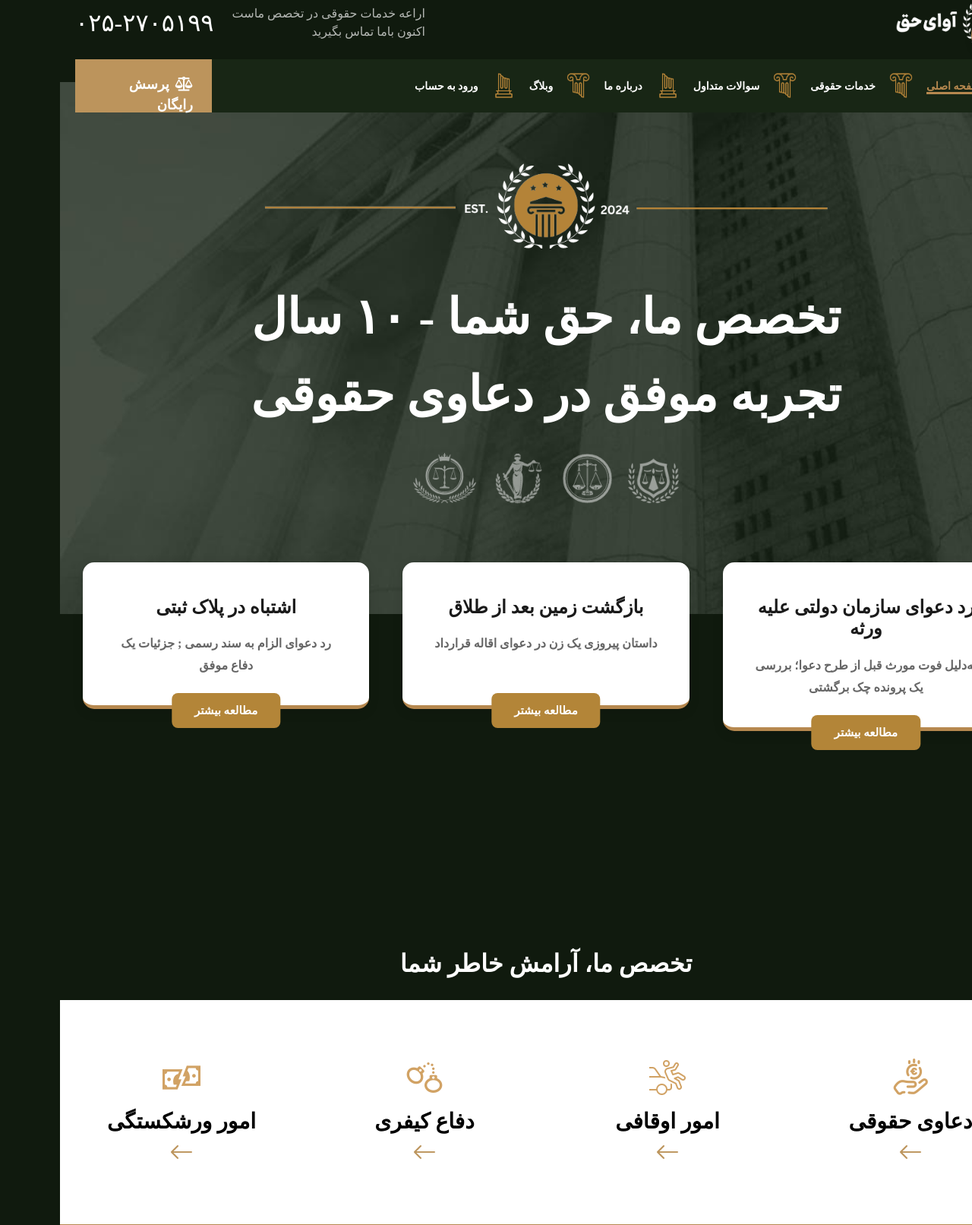
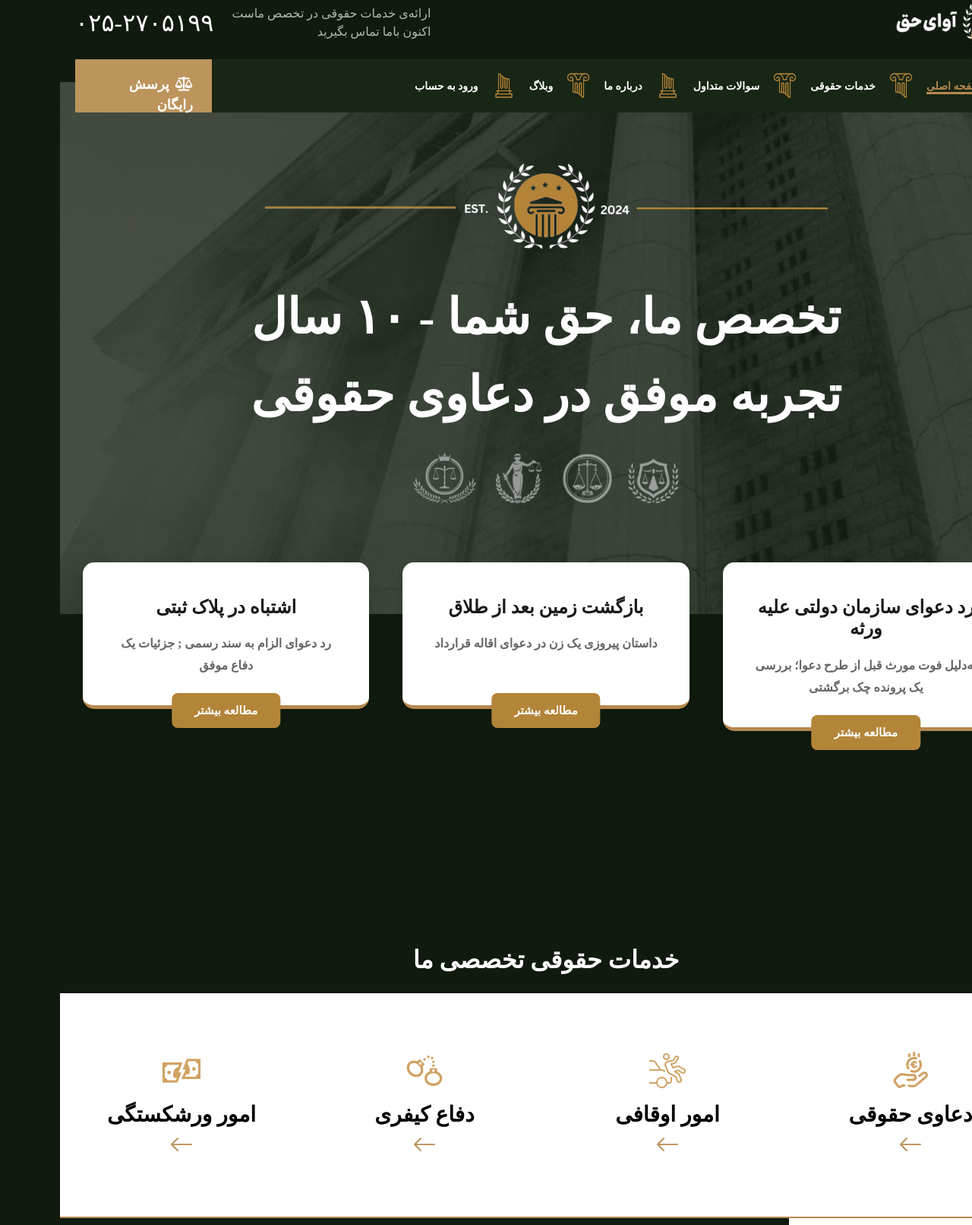
Before and after one commit to saei1d/vakil, a Django app: page /home/ in a window 1280 px wide; the page is wider, and only the part inside the window is pictured. Shown: the part 664-2276 px from the top of that part at 76% size. Run offline with Django 5.2, Linux system fonts and the light colour scheme; data comes from the database, SQL or seed files in the repository; some libraries are stand-ins or nearby versions; some web fonts are replaced; grey boxes are pictures that could not be loaded.

Commit message:
finish windsurf

```diff
--- a/templates/base.html
+++ b/templates/base.html
@@ -168,7 +168,7 @@
             </div>
             <div class="col-md-7 d-flex justify-content-end gap-4 align-items-center">
                 <p class="fs-16 fw-lighter" style="color:rgba(255, 255, 255, 0.688);">
-                    اراعه خدمات حقوقی در تخصص ماست
+                    ارائه‌ی خدمات حقوقی در تخصص ماست
                     <br>
                     اکنون باما تماس بگیرید
                 </p>
@@ -313,7 +313,7 @@
                 <div class="col-md-7 d-flex justify-content-end gap-4 align-items-center">
                     <p class="fs-14 fw-lighter"
                        style="color:rgba(255,255,255,0.3);    transform: translate(-14px, -177px);">
-                        هاراعه خدمات حقوقی در تخصص ماست
+                       ارائه‌ی خدمات حقوقی در تخصص ماست
                         <br>
                         اکنون با ما تماس بگیرید.
                     </p>
--- a/users/templates/users/index.html
+++ b/users/templates/users/index.html
@@ -124,7 +124,7 @@
 
     <!-- box category -->
     <section class="category-section mt2 py-5">
-        <p class="text-khadamat-home text-center mb-4 px-3" style="font-size: 2rem;">تخصص ما، آرامش خاطر شما</p>
+        <h2 class="text-center mb-4" style="font-size: 2rem; font-weight: bold;">خدمات حقوقی تخصصی ما</h2>
         <div class="category text-center">
             <a href="{% url 'service:pricing' %}?source=box-1" title="خدمات حقوقی">
                 <div class="bg-white box-category">
--- a/users/views.py
+++ b/users/views.py
@@ -261,7 +261,7 @@ def robots_txt(request):
     content = """
 
 User-agent: *
-Disallow: /admin/
+Disallow: /adminpanel/
 Disallow: /dashboard/
 
 Sitemap: http://localhost:8000/sitemap.xml
```
Also changed, not shown: requirements.txt (+4 -4 lines), vakil/settings.py (+14 -14 lines).
